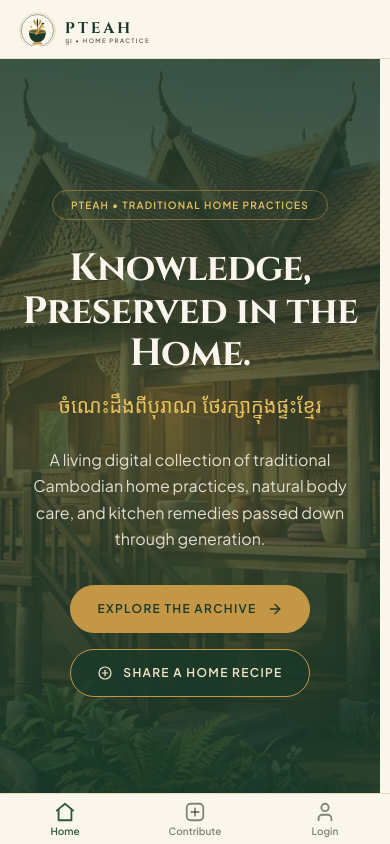
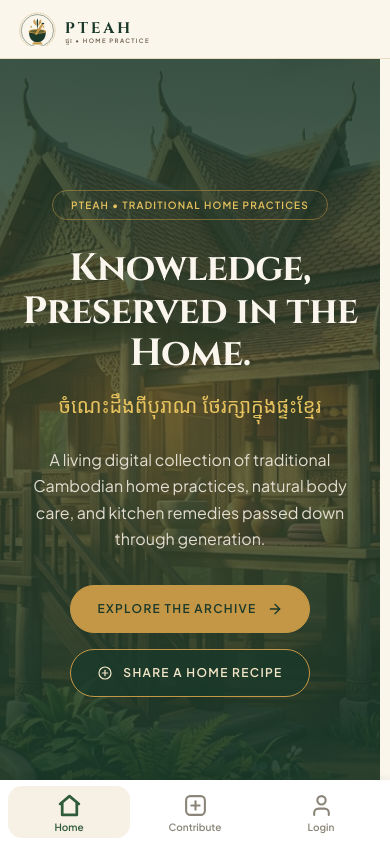
Before and after one commit to Chanmonineath/ict340-archive-starter, a Next.js app: page / in a window 390 px wide. Shown: the top 844 px of the page. Built offline with nearby package versions, Linux system fonts and the light colour scheme; no server answers; the database is empty.

Commit message:
sprint 3: restyle mobile bottom nav (AI-assisted)
Facebook-style bottom nav: larger icons, a rounded gold-tinted
highlight behind the active tab, bolder active icon stroke, and a
softer inactive label color, with a shadow instead of a hard border.

```diff
--- a/app/globals.css
+++ b/app/globals.css
@@ -415,9 +415,10 @@ body {
     right: 0;
     bottom: 0;
     z-index: 30;
-    background-color: #FAF6EC;
-    border-top: 1px solid #E8DCC0;
-    padding-bottom: env(safe-area-inset-bottom, 0);
+    background-color: #FFFFFF;
+    border-top: none;
+    box-shadow: 0 -1px 8px rgba(46, 59, 42, 0.08);
+    padding: 6px 6px calc(6px + env(safe-area-inset-bottom, 0));
     transform: translateY(0);
     transition: transform 0.25s ease;
   }
@@ -432,26 +433,36 @@ body {
   flex-direction: column;
   align-items: center;
   justify-content: center;
-  gap: 2px;
+  gap: 3px;
   flex: 1;
-  padding: 7px 4px;
+  padding: 7px 4px 5px;
+  margin: 0 2px;
+  border-radius: 14px;
   font-family: var(--font-body), sans-serif;
   font-size: 10px;
   font-weight: 600;
-  color: #2E3B2A99;
+  color: #8A8578;
   background: none;
   border: none;
   text-decoration: none;
   cursor: pointer;
+  transition: background-color 0.15s ease, color 0.15s ease;
 }
 
 .bottom-nav-icon {
-  width: 22px;
-  height: 22px;
+  width: 25px;
+  height: 25px;
+  stroke-width: 2;
+  transition: stroke-width 0.15s ease;
 }
 
 .bottom-nav-item-active {
   color: #2E5B3A;
+  background-color: rgba(196, 151, 70, 0.14);
+}
+
+.bottom-nav-item-active .bottom-nav-icon {
+  stroke-width: 2.6;
 }
 
 .bottom-nav-account-trigger span {
```
